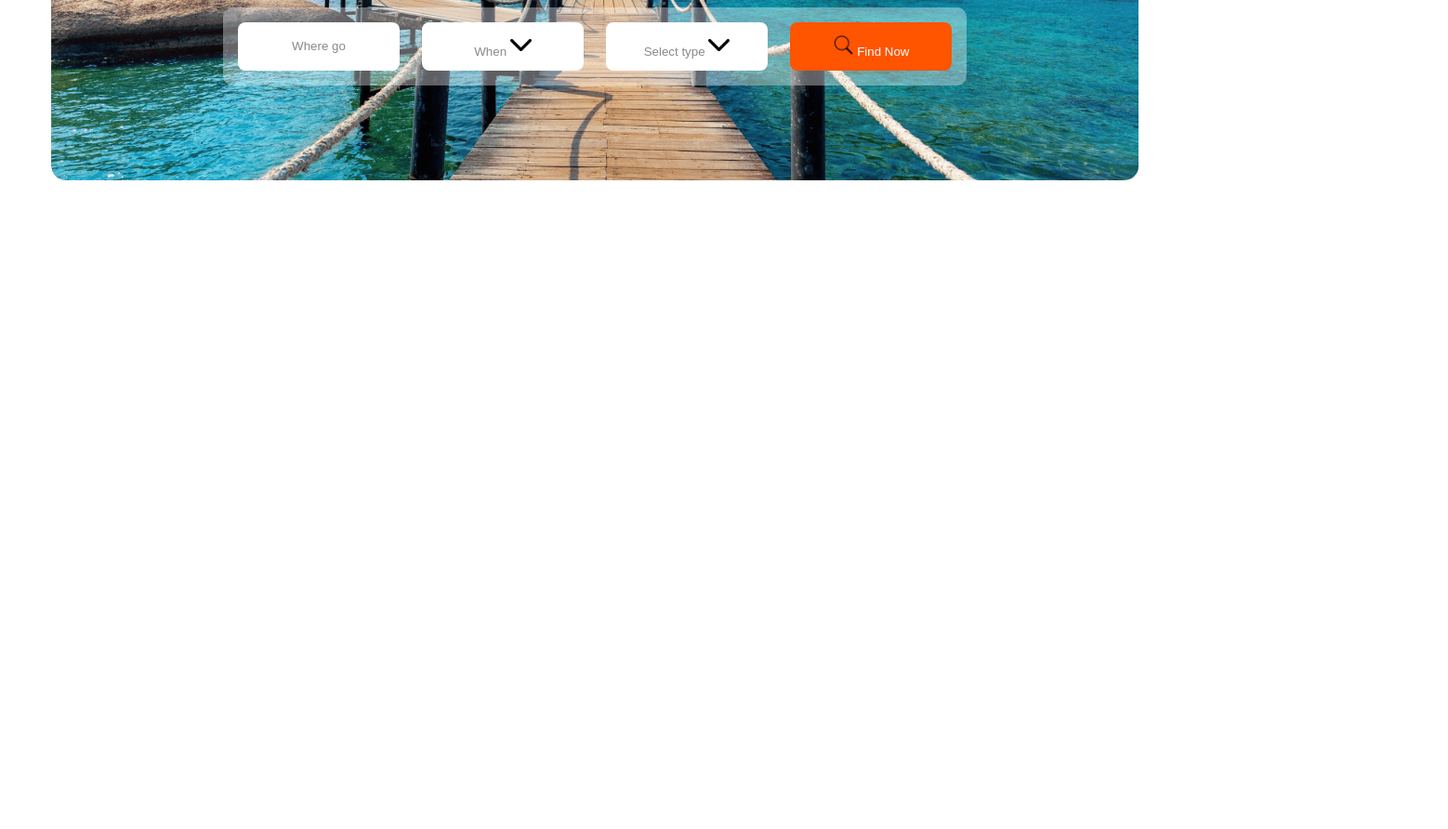
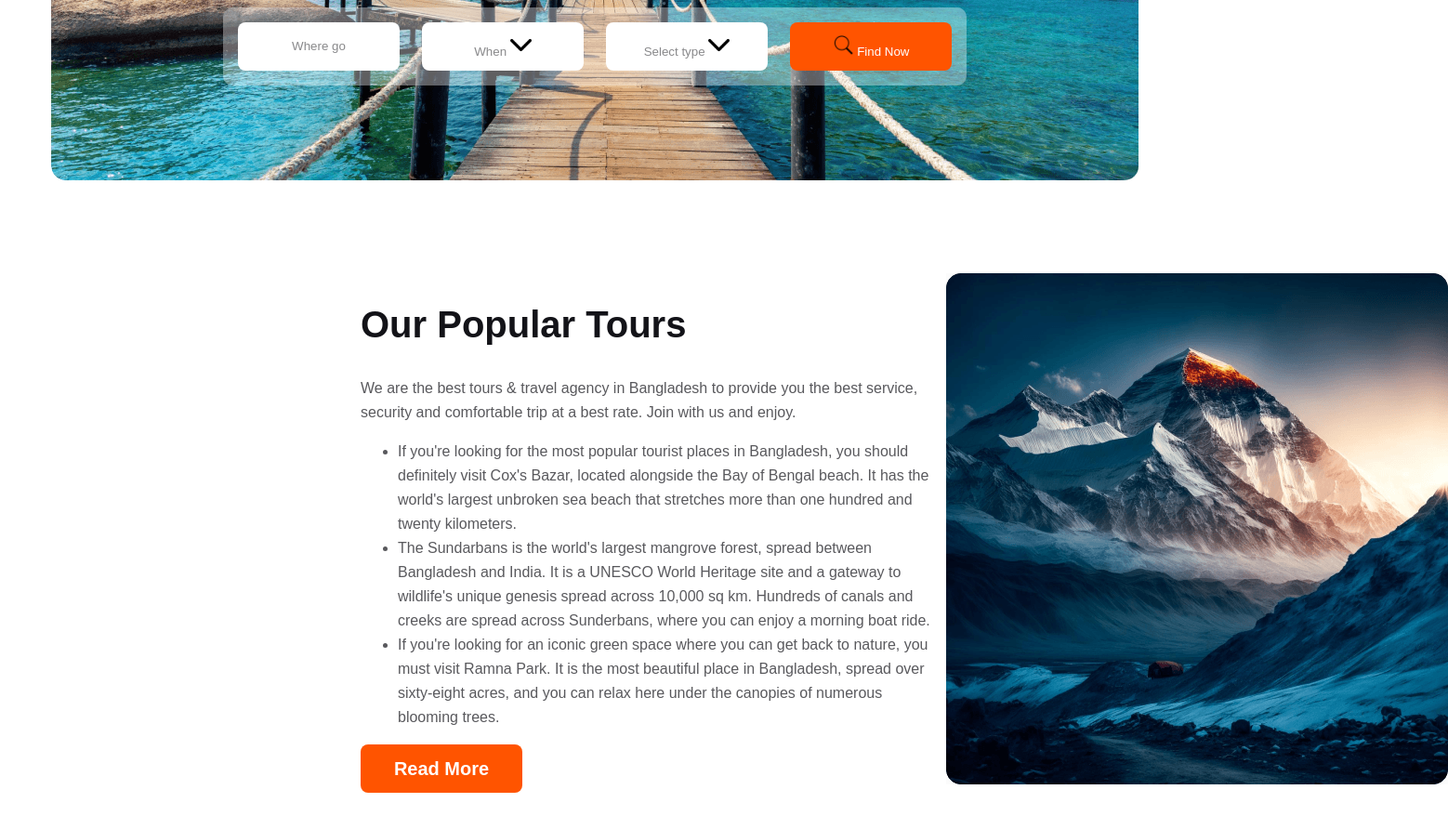
Before and after one commit to SUJON-SJs/project-2, a plain HTML site: page index.html in a window 1280 px wide. Shown: the part 500-1392 px from the top of the page at 93% size, 1558 px wide, since content can reach past the window. Before the commit the page ends 800 px from the top, so only its background shows below. Drawn offline with Linux system fonts and the light colour scheme.

Commit message:
main part 2nd one is done

```diff
--- a/index.html
+++ b/index.html
@@ -39,12 +39,36 @@
                 <button class="main-part-btn-color">When <img src="arrow-down-sign-to-navigate.png"></button>
                 <button class="main-part-btn-color">Select type <img src="arrow-down-sign-to-navigate.png"> </button>
                 <div class="main-part-btn-color">
-                <button><img class="main-part-btn-color1" src="icons8-search-50.png"> Find Now</button>
+                <button><img src="icons8-search-50.png"> Find Now</button>
                 </div>
             </div>
             </div>
             </div>
         </section>
+         <!--main part 2nd-->
+
+         <section class="main-section-2">
+            <div class="main-section-2 main">
+                <div class="main-section-2-para">
+                    <h1 class="main-section-2-head">Our Popular Tours</h1>
+                    <p class="main-section-2-text">We are the best tours & travel agency in Bangladesh to provide you the best service, security and comfortable trip at a best rate. Join with us and enjoy. </p>
+                    <ul class="main-section-2-text">
+                        <li>If you're looking for the most popular tourist places in Bangladesh, you should definitely visit Cox's Bazar, located alongside the Bay of Bengal beach. It has the world's largest unbroken sea beach that stretches more than one hundred and twenty kilometers.
+                        </li>
+                        <li>The Sundarbans is the world's largest mangrove forest, spread between Bangladesh and India. It is a UNESCO World Heritage site and a gateway to wildlife's unique genesis spread across 10,000 sq km. Hundreds of canals and creeks are spread across Sunderbans, where you can enjoy a morning boat ride.
+                            </li>
+                        <li>If you're looking for an iconic green space where you can get back to nature, you must visit Ramna Park. It is the most beautiful place in Bangladesh, spread over sixty-eight acres, and you can relax here under the canopies of numerous blooming trees.
+                            </li>
+                    </ul>
+                    <div class="main-section-2-btn">
+                        <button>Read More</button>
+                    </div>
+                </div>
+                <div>
+                <img src="Rectangle 4.png">
+                </div>
+            </div>
+         </section>
 
     </main>
 
--- a/style.css
+++ b/style.css
@@ -97,3 +97,41 @@ header .header-menu ol {
     width: 25x;
     height: 23px;
 }
+
+/*main part fisrt one done*/
+
+.main-section-2{
+    display: flex;
+    width: 1170px;
+    height: 500px;
+    margin-left: 190px;
+    margin-top: 50px;
+    font-family:'Mulish', sans-serif ;
+}
+.main-section-2-para{
+    width: 1440px;
+    height: 6940px;
+}
+.main-section-2-para .main-section-2-head{
+    color: #131318;
+    font-size: 40px;
+    font-weight: 800;
+}
+.main-section-2-para .main-section-2-text{
+    color: rgba(19, 19, 24, 0.70);
+    font-size: 16px;
+    font-weight: 400;
+    line-height: 26px;
+}
+.main-section-2-para .main-section-2-btn button{
+    width: 174px;
+    height: 52px;
+    border-radius: 8px;
+    background: #FF5400;
+    color: #FFF;
+
+    text-align: center;
+    font-size: 20px;
+    font-weight: 800;
+    border-style: none;
+}
```
